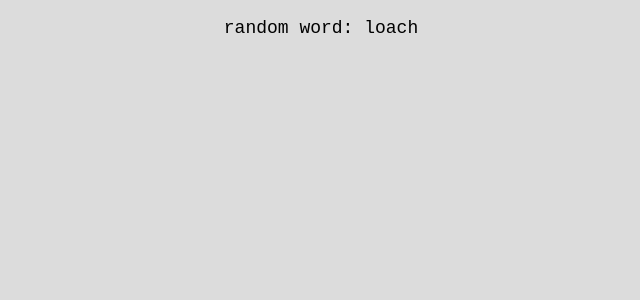
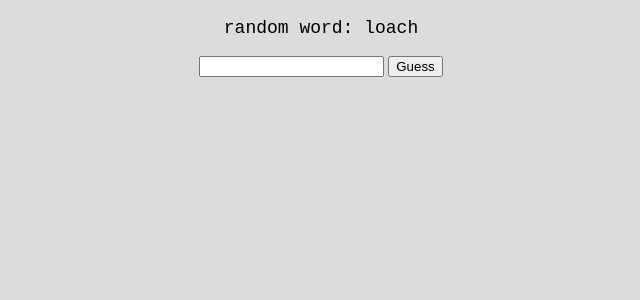
Before and after one commit to jasonj06/v2wordle, a Flask app: page / in a window 1280 px wide. Shown: the top 300 px of the page, without its empty margins (319-959 px from the left). Run offline with Flask 3, Linux system fonts and the light colour scheme.

Commit message:
input a guess

```diff
--- a/static/stylesheet.css
+++ b/static/stylesheet.css
@@ -7,3 +7,8 @@ body {
     font-family: 'Courier New', Courier, monospace;
     font-size: large;
 }
+
+.center {
+    display: flex;
+    justify-content: center;
+}
--- a/templates/index.html
+++ b/templates/index.html
@@ -7,8 +7,17 @@
     </head>
 
     <body>
+
         <div>
             <p id="random_word">random word: {{random_word}}</p>
         </div>
+
+        <div class="center">
+            <form>
+                <input type="text" id="guess">
+                <input type="submit" value="Guess">
+            </form>
+        </div>
+
     </body>
 </html>
```
